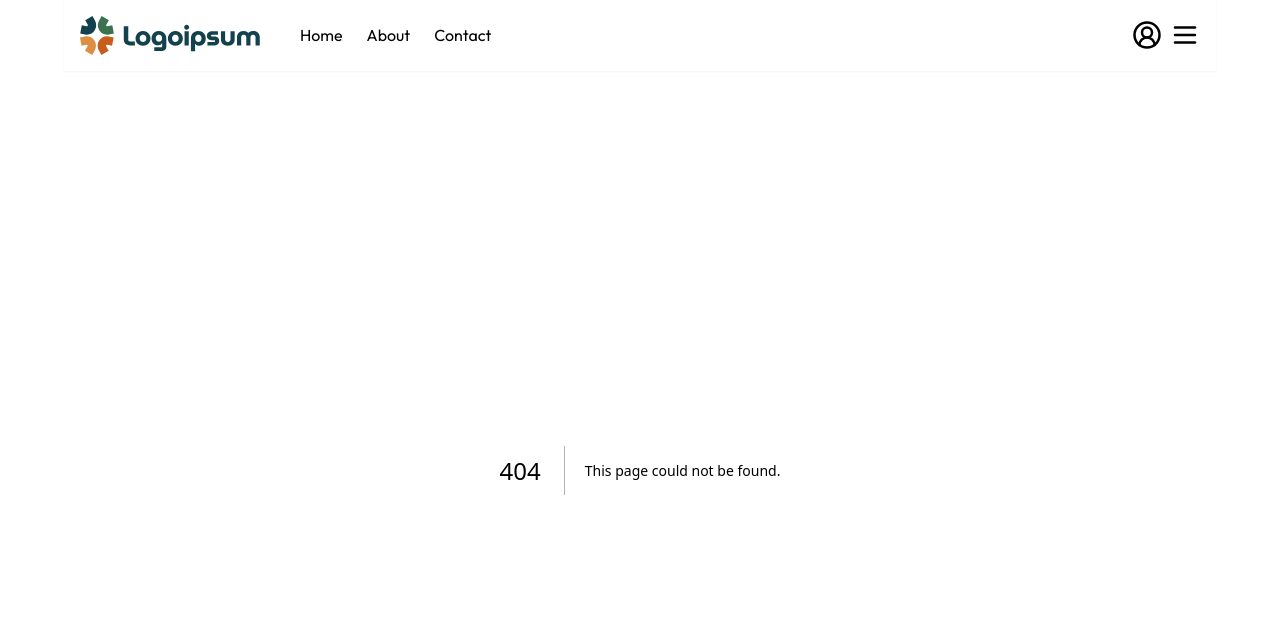
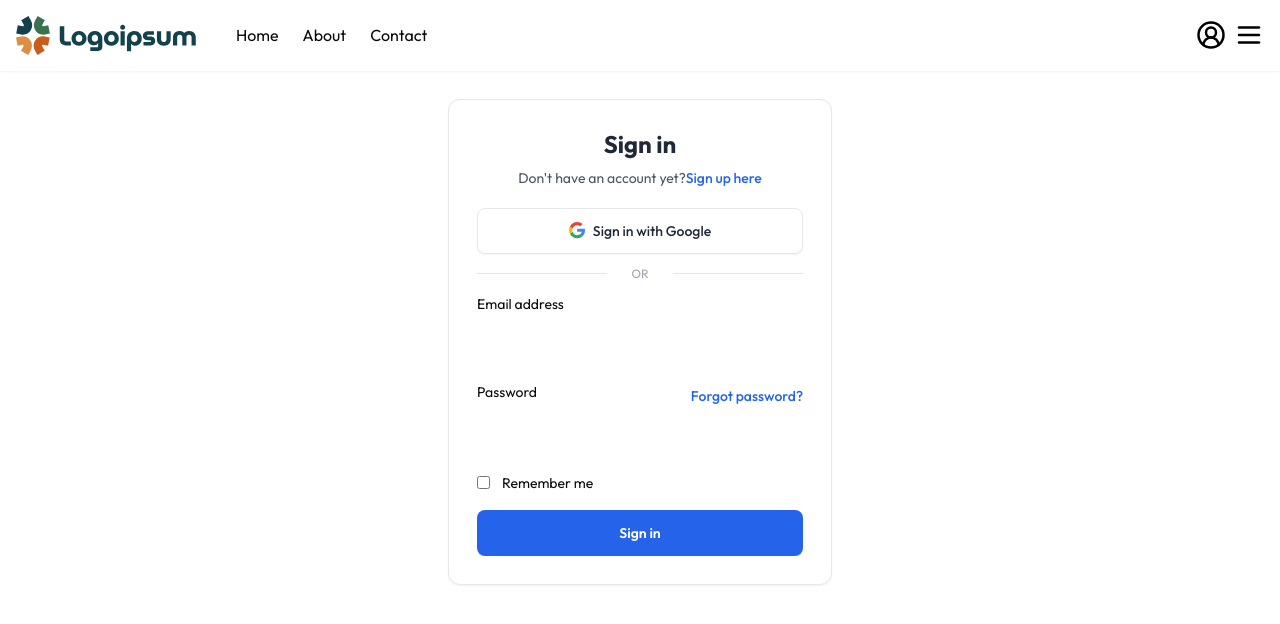
Before and after one commit to valvic66/nutri-fit-tracker-web, a Next.js app: page /login in a window 1280 px wide. Before the commit this address had no page. Shown: the top 624 px of the page. Built offline with nearby package versions, Linux system fonts and the light colour scheme.

Commit message:
installed and checked preline ui

```diff
--- /dev/null
+++ b/app/_components/Login.jsx
@@ -0,0 +1,175 @@
+import React from 'react';
+
+function Login() {
+  return (
+    <div className="mt-7 bg-white border border-gray-200 rounded-xl shadow-sm dark:bg-neutral-900 dark:border-neutral-700">
+      <div className="p-4 sm:p-7">
+        <div className="text-center">
+          <h1 className="block text-2xl font-bold text-gray-800 dark:text-white">
+            Sign in
+          </h1>
+          <p className="mt-2 text-sm text-gray-600 dark:text-neutral-400">
+            Don't have an account yet?
+            <a
+              className="text-blue-600 decoration-2 hover:underline font-medium dark:text-blue-500"
+              href="../examples/html/signup.html"
+            >
+              Sign up here
+            </a>
+          </p>
+        </div>
+
+        <div className="mt-5">
+          <button
+            type="button"
+            className="w-full py-3 px-4 inline-flex justify-center items-center gap-x-2 text-sm font-medium rounded-lg border border-gray-200 bg-white text-gray-800 shadow-sm hover:bg-gray-50 disabled:opacity-50 disabled:pointer-events-none dark:bg-neutral-900 dark:border-neutral-700 dark:text-white dark:hover:bg-neutral-800"
+          >
+            <svg
+              className="w-4 h-auto"
+              width="46"
+              height="47"
+              viewBox="0 0 46 47"
+              fill="none"
+            >
+              <path
+                d="M46 24.0287C46 22.09 45.8533 20.68 45.5013 19.2112H23.4694V27.9356H36.4069C36.1429 30.1094 34.7347 33.37 31.5957 35.5731L31.5663 35.8669L38.5191 41.2719L38.9885 41.3306C43.4477 37.2181 46 31.1669 46 24.0287Z"
+                fill="#4285F4"
+              />
+              <path
+                d="M23.4694 47C29.8061 47 35.1161 44.9144 39.0179 41.3012L31.625 35.5437C29.6301 36.9244 26.9898 37.8937 23.4987 37.8937C17.2793 37.8937 12.0281 33.7812 10.1505 28.1412L9.88649 28.1706L2.61097 33.7812L2.52296 34.0456C6.36608 41.7125 14.287 47 23.4694 47Z"
+                fill="#34A853"
+              />
+              <path
+                d="M10.1212 28.1413C9.62245 26.6725 9.32908 25.1156 9.32908 23.5C9.32908 21.8844 9.62245 20.3275 10.0918 18.8588V18.5356L2.75765 12.8369L2.52296 12.9544C0.909439 16.1269 0 19.7106 0 23.5C0 27.2894 0.909439 30.8731 2.49362 34.0456L10.1212 28.1413Z"
+                fill="#FBBC05"
+              />
+              <path
+                d="M23.4694 9.07688C27.8699 9.07688 30.8622 10.9863 32.5344 12.5725L39.1645 6.11C35.0867 2.32063 29.8061 0 23.4694 0C14.287 0 6.36607 5.2875 2.49362 12.9544L10.0918 18.8588C11.9987 13.1894 17.25 9.07688 23.4694 9.07688Z"
+                fill="#EB4335"
+              />
+            </svg>
+            Sign in with Google
+          </button>
+
+          <div className="py-3 flex items-center text-xs text-gray-400 uppercase before:flex-1 before:border-t before:border-gray-200 before:me-6 after:flex-1 after:border-t after:border-gray-200 after:ms-6 dark:text-neutral-500 dark:before:border-neutral-600 dark:after:border-neutral-600">
+            Or
+          </div>
+
+          <form>
+            <div className="grid gap-y-4">
+              <div>
+                <label
+                  htmlFor="email"
+                  className="block text-sm mb-2 dark:text-white"
+                >
+                  Email address
+                </label>
+                <div className="relative">
+                  <input
+                    type="email"
+                    id="email"
+                    name="email"
+                    className="py-3 px-4 block w-full border-gray-200 rounded-lg text-sm focus:border-blue-500 focus:ring-blue-500 disabled:opacity-50 disabled:pointer-events-none dark:bg-neutral-900 dark:border-neutral-700 dark:text-neutral-400 dark:placeholder-neutral-500 dark:focus:ring-neutral-600"
+                    required
+                    aria-describedby="email-error"
+                  />
+                  <div className="hidden absolute inset-y-0 end-0 pointer-events-none pe-3">
+                    <svg
+                      className="size-5 text-red-500"
+                      width="16"
+                      height="16"
+                      fill="currentColor"
+                      viewBox="0 0 16 16"
+                      aria-hidden="true"
+                    >
+                      <path d="M16 8A8 8 0 1 1 0 8a8 8 0 0 1 16 0zM8 4a.905.905 0 0 0-.9.995l.35 3.507a.552.552 0 0 0 1.1 0l.35-3.507A.905.905 0 0 0 8 4zm.002 6a1 1 0 1 0 0 2 1 1 0 0 0 0-2z" />
+                    </svg>
+                  </div>
+                </div>
+                <p
+                  className="hidden text-xs text-red-600 mt-2"
+                  id="email-error"
+                >
+                  Please include a valid email address so we can get back to you
+                </p>
+              </div>
+
+              <div>
+                <div className="flex justify-between items-center">
+                  <label
+                    htmlFor="password"
+                    className="block text-sm mb-2 dark:text-white"
+                  >
+                    Password
+                  </label>
+                  <a
+                    className="text-sm text-blue-600 decoration-2 hover:underline font-medium"
+                    href="../examples/html/recover-account.html"
+                  >
+                    Forgot password?
+                  </a>
+                </div>
+                <div className="relative">
+                  <input
+                    type="password"
+                    id="password"
+                    name="password"
+                    className="py-3 px-4 block w-full border-gray-200 rounded-lg text-sm focus:border-blue-500 focus:ring-blue-500 disabled:opacity-50 disabled:pointer-events-none dark:bg-neutral-900 dark:border-neutral-700 dark:text-neutral-400 dark:placeholder-neutral-500 dark:focus:ring-neutral-600"
+                    required
+                    aria-describedby="password-error"
+                  />
+                  <div className="hidden absolute inset-y-0 end-0 pointer-events-none pe-3">
+                    <svg
+                      className="size-5 text-red-500"
+                      width="16"
+                      height="16"
+                      fill="currentColor"
+                      viewBox="0 0 16 16"
+                      aria-hidden="true"
+                    >
+                      <path d="M16 8A8 8 0 1 1 0 8a8 8 0 0 1 16 0zM8 4a.905.905 0 0 0-.9.995l.35 3.507a.552.552 0 0 0 1.1 0l.35-3.507A.905.905 0 0 0 8 4zm.002 6a1 1 0 1 0 0 2 1 1 0 0 0 0-2z" />
+                    </svg>
+                  </div>
+                </div>
+                <p
+                  className="hidden text-xs text-red-600 mt-2"
+                  id="password-error"
+                >
+                  8+ characters required
+                </p>
+              </div>
+
+              <div className="flex items-center">
+                <div className="flex">
+                  <input
+                    id="remember-me"
+                    name="remember-me"
+                    type="checkbox"
+                    className="shrink-0 mt-0.5 border-gray-200 rounded text-blue-600 focus:ring-blue-500 dark:bg-neutral-800 dark:border-neutral-700 dark:checked:bg-blue-500 dark:checked:border-blue-500 dark:focus:ring-offset-gray-800"
+                  />
+                </div>
+                <div className="ms-3">
+                  <label
+                    htmlFor="remember-me"
+                    className="text-sm dark:text-white"
+                  >
+                    Remember me
+                  </label>
+                </div>
+              </div>
+
+              <button
+                type="submit"
+                className="w-full py-3 px-4 inline-flex justify-center items-center gap-x-2 text-sm font-semibold rounded-lg border border-transparent bg-blue-600 text-white hover:bg-blue-700 disabled:opacity-50 disabled:pointer-events-none"
+              >
+                Sign in
+              </button>
+            </div>
+          </form>
+        </div>
+      </div>
+    </div>
+  );
+}
+
+export default Login;
--- /dev/null
+++ b/app/_components/PrelineScript.jsx
@@ -0,0 +1,20 @@
+'use client';
+
+import { usePathname } from 'next/navigation';
+import { useEffect } from 'react';
+
+export default function PrelineScript() {
+  const path = usePathname();
+
+  useEffect(() => {
+    const loadPreline = async () => {
+      await import('preline/preline');
+
+      window.HSStaticMethods.autoInit();
+    };
+
+    loadPreline();
+  }, [path]);
+
+  return null;
+}
--- a/app/about/page.js
+++ /dev/null
@@ -1,7 +0,0 @@
-import React from 'react';
-
-function Page() {
-  return <div>About</div>;
-}
-
-export default Page;
--- a/app/layout.js
+++ b/app/layout.js
@@ -1,6 +1,7 @@
 import { Outfit } from 'next/font/google';
 import './globals.css';
 import Header from './_components/Header';
+import PrelineScript from './_components/PrelineScript';
 
 const outfit = Outfit({ subsets: ['latin'] });
 
@@ -13,7 +14,8 @@ export default function RootLayout({ children }) {
   return (
     <html lang="en">
       <body className={outfit.className}>
-        <div className="md:px-16 px-2">
+        <div className="">
+          <PrelineScript />
           <Header />
           {children}
         </div>
--- /dev/null
+++ b/app/login/page.js
@@ -0,0 +1,11 @@
+import React from 'react';
+import Login from '../_components/Login';
+
+export default function Page() {
+  return (
+    // min width 350 px
+    <div className="min-w-[350px] max-w-md mx-auto px-8">
+      <Login />
+    </div>
+  );
+}
--- a/app/page.js
+++ b/app/page.js
@@ -1,9 +1,27 @@
-import { Button } from '@/components/ui/button';
+'use client';
+import { useState } from 'react';
 
 export default function Home() {
+  const [inputValue, setInputValue] = useState('');
+
+  const handleChange = (e) => {
+    setInputValue(e.target.value);
+    console.log('changed');
+    console.log(e.target.value);
+  };
+
   return (
     <>
       <p>Dashboard</p>
+      <div className="max-w-sm space-y-3">
+        <input
+          type="text"
+          className="py-3 px-4 block w-full border border-gray-200 rounded-lg text-sm focus:border-blue-500 focus:ring-blue-500 disabled:opacity-50 disabled:pointer-events-none dark:bg-neutral-900 dark:border-neutral-700 dark:text-neutral-400 dark:placeholder-neutral-500 dark:focus:ring-neutral-600"
+          placeholder="This is placeholder"
+          value={inputValue}
+          onChange={handleChange}
+        />
+      </div>
     </>
   );
 }
--- a/package.json
+++ b/package.json
@@ -14,6 +14,7 @@
     "clsx": "^2.1.1",
     "lucide-react": "^0.379.0",
     "next": "14.2.3",
+    "preline": "^2.3.0",
     "react": "^18",
     "react-dom": "^18",
     "tailwind-merge": "^2.3.0",
--- a/tailwind.config.js
+++ b/tailwind.config.js
@@ -6,6 +6,7 @@ module.exports = {
     './components/**/*.{js,jsx}',
     './app/**/*.{js,jsx}',
     './src/**/*.{js,jsx}',
+    './node_modules/preline/preline.js',
   ],
   prefix: '',
   theme: {
@@ -74,5 +75,5 @@ module.exports = {
       },
     },
   },
-  plugins: [require('tailwindcss-animate')],
+  plugins: [require('tailwindcss-animate'), require('preline/plugin')],
 };
```
Also changed, not shown: app/globals.css (indentation only), 1 other file (tests, documents, lock files or other folders).
